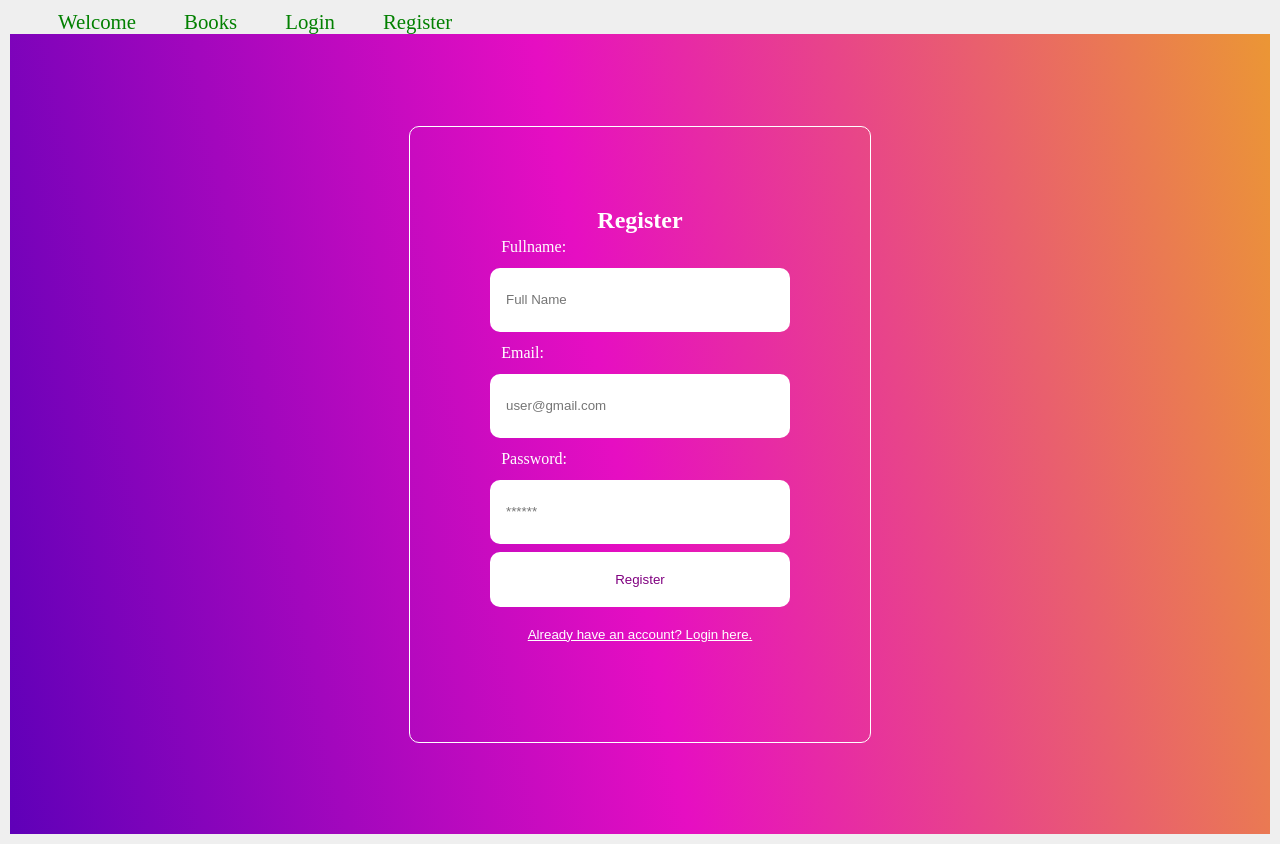
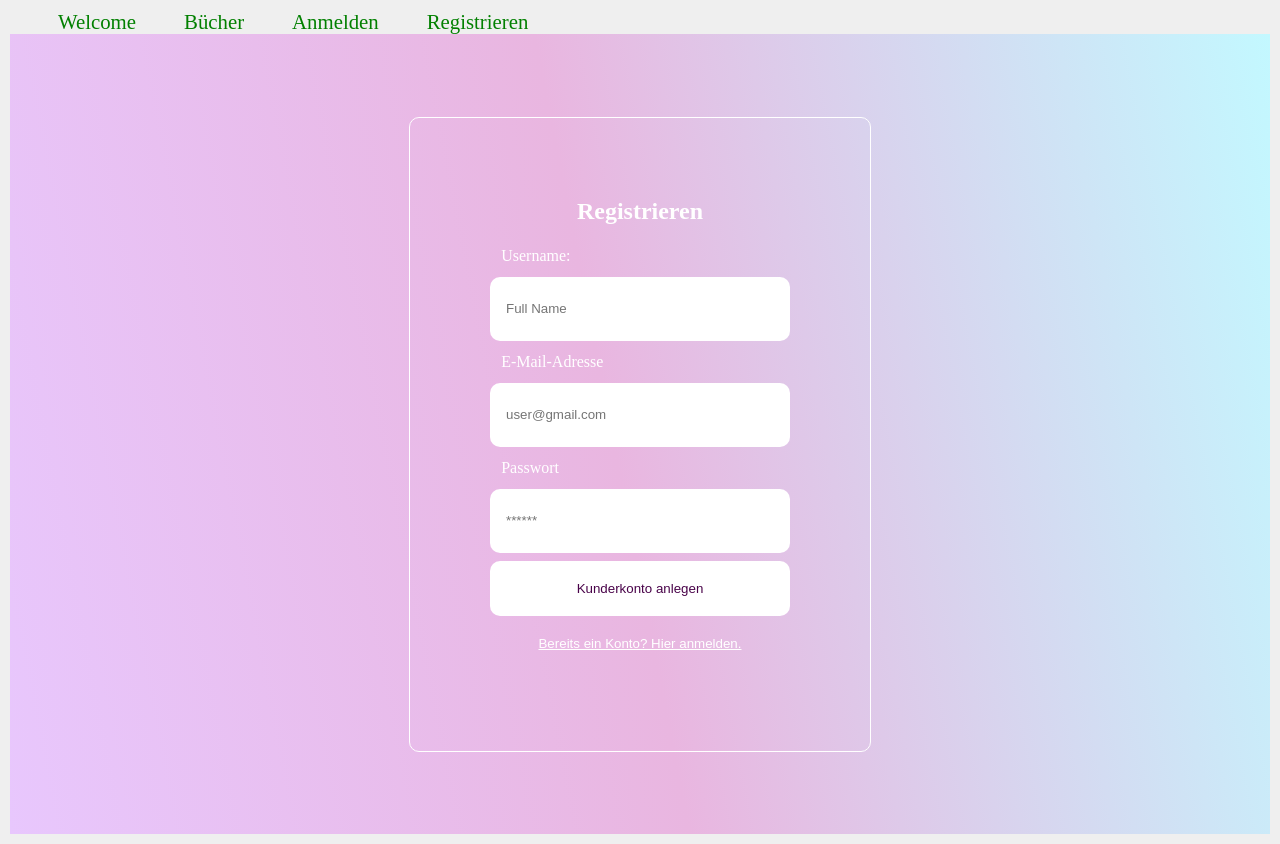
Before and after one commit to Galina-S/bookstore-final-project, a React (Vite) app: page /register in a window 1280 px wide. Built offline with nearby package versions, Linux system fonts and the light colour scheme.

Commit message:
Galina: login/register form german styled

```diff
--- a/src/App.css
+++ b/src/App.css
@@ -67,7 +67,7 @@ img {
   color: white;
   align-items: center;
   justify-content: center;
-  background-image: linear-gradient(79deg, #5f00b8, #e60ec2 48%, #eb9635);
+  background-image: linear-gradient(79deg, #e8c7fd, #e9b6e0 48%, #c3f8ff);
 }
 .auth-form-container, .login-form, .register-form {
   display: flex;
@@ -101,7 +101,7 @@ input {
   padding: 20px;
   border-radius: 10px;
   cursor: pointer;
-  color: purple;
+  color: rgb(73, 3, 73);
 }
 
 .link-btn {
--- a/src/App.jsx
+++ b/src/App.jsx
@@ -19,7 +19,6 @@ function App() {
 		accessGroups: [],
 	});
 
-
   const toggleForm = (formName) => {
     setCurrentForm(formName);
   }
@@ -28,10 +27,10 @@ function App() {
     <div className="App">
         <nav>
           <NavLink to="/welcome">Welcome</NavLink>
-          <NavLink to="/books">Books</NavLink>
+          <NavLink to="/books">Bücher</NavLink>
 
-          <NavLink to="/login">Login</NavLink>
-          <NavLink to="/register">Register</NavLink>
+          <NavLink to="/login">Anmelden</NavLink>
+          <NavLink to="/register">Registrieren</NavLink>
 
           {/* {currentForm ==='login'
               ? <PageLogin onFormSwitch = { toggleForm }/>
@@ -47,13 +46,6 @@ function App() {
           <Route path="/login" element={<PageLogin setCurrentUser={setCurrentUser}/>} />
           <Route path="/register" element= {<PageRegister setCurrentUser={setCurrentUser}/>}/>
 
-
-
-
-
-
-
-
 {/* <Route path="/login" element={<PageLogin onFormSwitch = { toggleForm }/>}/>
 <Route path="/register" element={<PageRegister onFormSwitch = { toggleForm} />}/> */}
 
--- a/src/pages/PageLogin.jsx
+++ b/src/pages/PageLogin.jsx
@@ -13,18 +13,19 @@ export const PageLogin = (props) => {
     	return (
         <div className='container'>
         <div className='auth-form-container'>
-            <h2>Login</h2>
+            <h2>Ich bin bereits Kunde</h2>
+            <br></br>
 		<form onSubmit={handleSubmit} className='login-form'>
-            <label htmlFor="email">Email:</label>
+            <label htmlFor="email">E-Mail-Adresse</label>
             <input value = {email} onChange={(e)=> setEmail(e.target.value)} type="email" placeholder="user@gmail.com" id="email" name="email"/>
 
-            <label htmlFor="password">Password:</label>
+            <label htmlFor="password">Passwort</label>
             <input value = {pass} onChange={(e)=> setPass(e.target.value)} type="password" placeholder="******" id="password" name="password"/>
 
-            <button className='btn-login' type="submit">Log In</button>
+            <button className='btn-login' type="submit">Anmelden</button>
         </form>
 
-        <button className='link-btn' onClick ={() => props.onFormSwitch('register')}>Don't have an account? Register here.</button>
+        <button className='link-btn' onClick ={() => props.onFormSwitch('register')}>Noch kein Konto? Hier Konto anlegen.</button>
         </div>
         </div>
 	)
--- a/src/pages/PageRegister.jsx
+++ b/src/pages/PageRegister.jsx
@@ -13,22 +13,23 @@ export const PageRegister = (props) => {
 	return (
 		<div className='container'>
 		<div className='auth-form-container'>
-			 <h2>Register</h2>
+			 <h2>Registrieren</h2>
+			 <br></br>
 		<form onSubmit={handleSubmit} className='register-form'>
 
-			<label htmlFor="name">Fullname:</label>
+			<label htmlFor="name">Username:</label>
 			<input value={name} onChange={(e)=> setEmail(e.target.value)} type="text" name="name" id="name" placeholder="Full Name"></input>
 
-			<label htmlFor="email">Email:</label>
+			<label htmlFor="email">E-Mail-Adresse</label>
             <input value = {email} onChange={(e)=> setEmail(e.target.value)} type="email" placeholder="user@gmail.com" id="email" name="email"/>
 
-            <label htmlFor="password">Password:</label>
+            <label htmlFor="password">Passwort</label>
             <input value = {pass} onChange={(e)=> setPass(e.target.value)} type="password" placeholder="******" id="password" name="password"/>
 
-            <button className='btn-register' type="submit">Register</button>
+            <button className='btn-register' type="submit">Kunderkonto anlegen</button>
         </form>
 
-        <button className='link-btn' onClick ={() => props.onFormSwitch('login')}>Already have an account? Login here.</button>
+        <button className='link-btn' onClick ={() => props.onFormSwitch('login')}>Bereits ein Konto? Hier anmelden.</button>
         </div>
 		</div>
 	)
```
